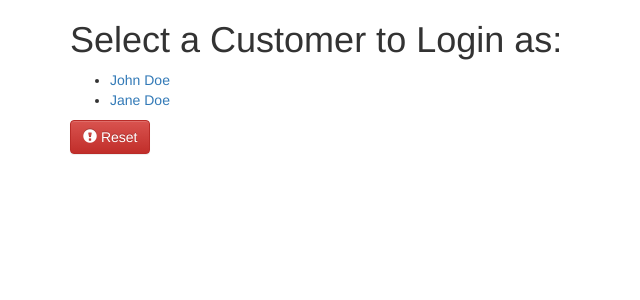
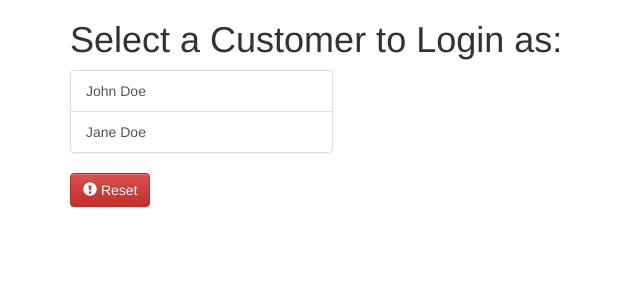
Before and after one commit to AustinW/simple-legal-exercise, a Django app: template features/templates/customers.html in a window 1280 px wide. Shown: the top 300 px of the page, without its empty margins (0-640 px from the left). Run offline with Django 3.2, Linux system fonts and the light colour scheme; the template is opened without the code that fills it: values that come from a table or form of the project are taken from there, others are empty; data comes from the database, SQL or seed files in the repository; parts of the project's set-up code (start-up, migrations or seed data) failed here and were passed over; some libraries are stand-ins or nearby versions.

Commit message:
Better navigation

```diff
--- a/features/templates/customers.html
+++ b/features/templates/customers.html
@@ -18,14 +18,15 @@
     <div class="container">
         <div class="row">
             <div class="col-md-12">
-                <div>
-                    <h1>Select a Customer to Login as:</h1>
-                    <ul>
-                        {% for customer in customers %}
-                        <li><a href="{% url 'customer_detail' customer.id %}">{{ customer.name }}</a></li>
-                        {% endfor %}
-                    </ul>
-
+                <h1>Select a Customer to Login as:</h1>
+            </div>
+        </div>
+        <div class="row">
+            <div class="col-md-3">
+                <div class="list-group">
+                    {% for customer in customers %}
+                    <a href="{% url 'customer_detail' customer.id %}" class="list-group-item">{{ customer.name }}</a>
+                    {% endfor %}
                 </div>
             </div>
         </div>
```
